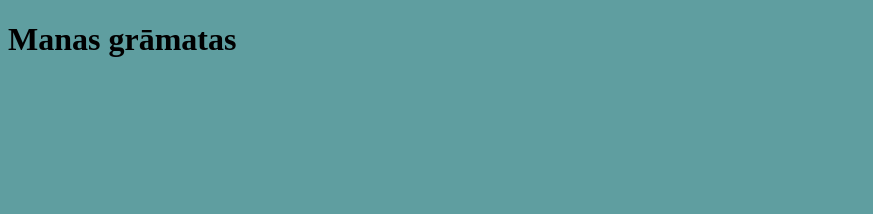
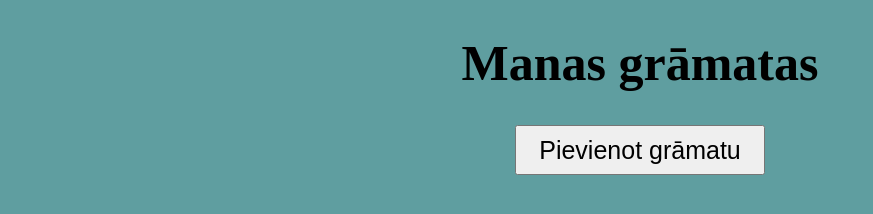
Before and after one commit to marisdanne/mana_biblioteka, a plain HTML site: page index.html in a window 1280 px wide. Shown: the whole page, without its empty margins (0-873 px from the left). Drawn offline with Linux system fonts and the light colour scheme.

Commit message:
pievienota poga

```diff
--- a/css/style.css
+++ b/css/style.css
@@ -1,3 +1,25 @@
-body{
+body {
     background-color: cadetblue;
 }
+
+h1 {
+    display: flex;
+    justify-content: center;
+    font-size: 50px;
+}
+
+#poga {
+    display: flex;
+    justify-content: center;
+    align-items: center;
+}
+
+#pievienotGramatu {
+    display: flex;
+    justify-content: center;
+    align-items: center;
+    width: 250px;
+    height: 50px;
+    font-size: 25px;
+
+}
--- a/index.html
+++ b/index.html
@@ -10,6 +10,10 @@
 <body>
     <h1>Manas grāmatas</h1>
 
+    <div id="poga">
+        <button id="pievienotGramatu">Pievienot grāmatu</button>
+    </div>
+
     <script src="js/scripts.js"></script>
 </body>
 </html>
```
